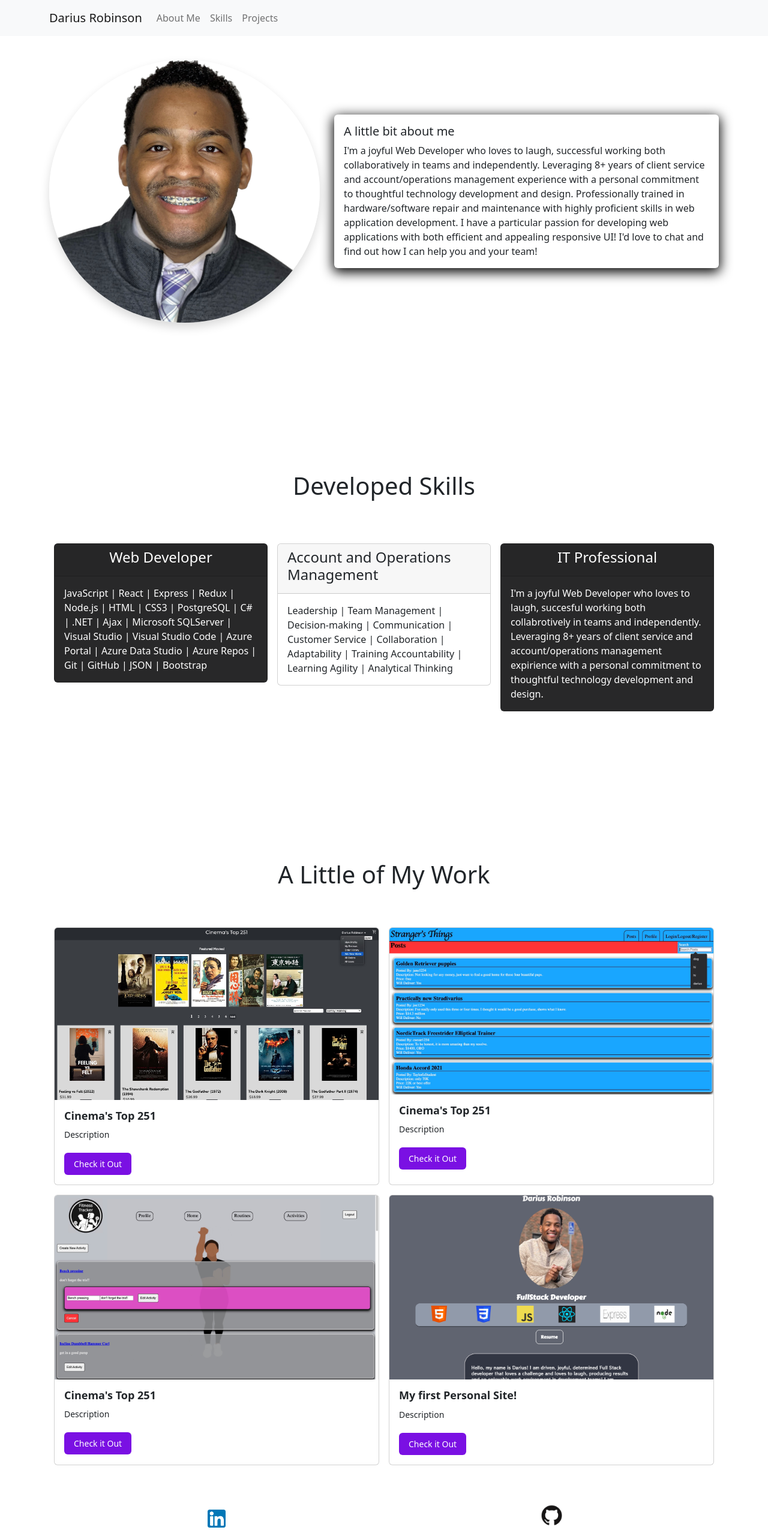
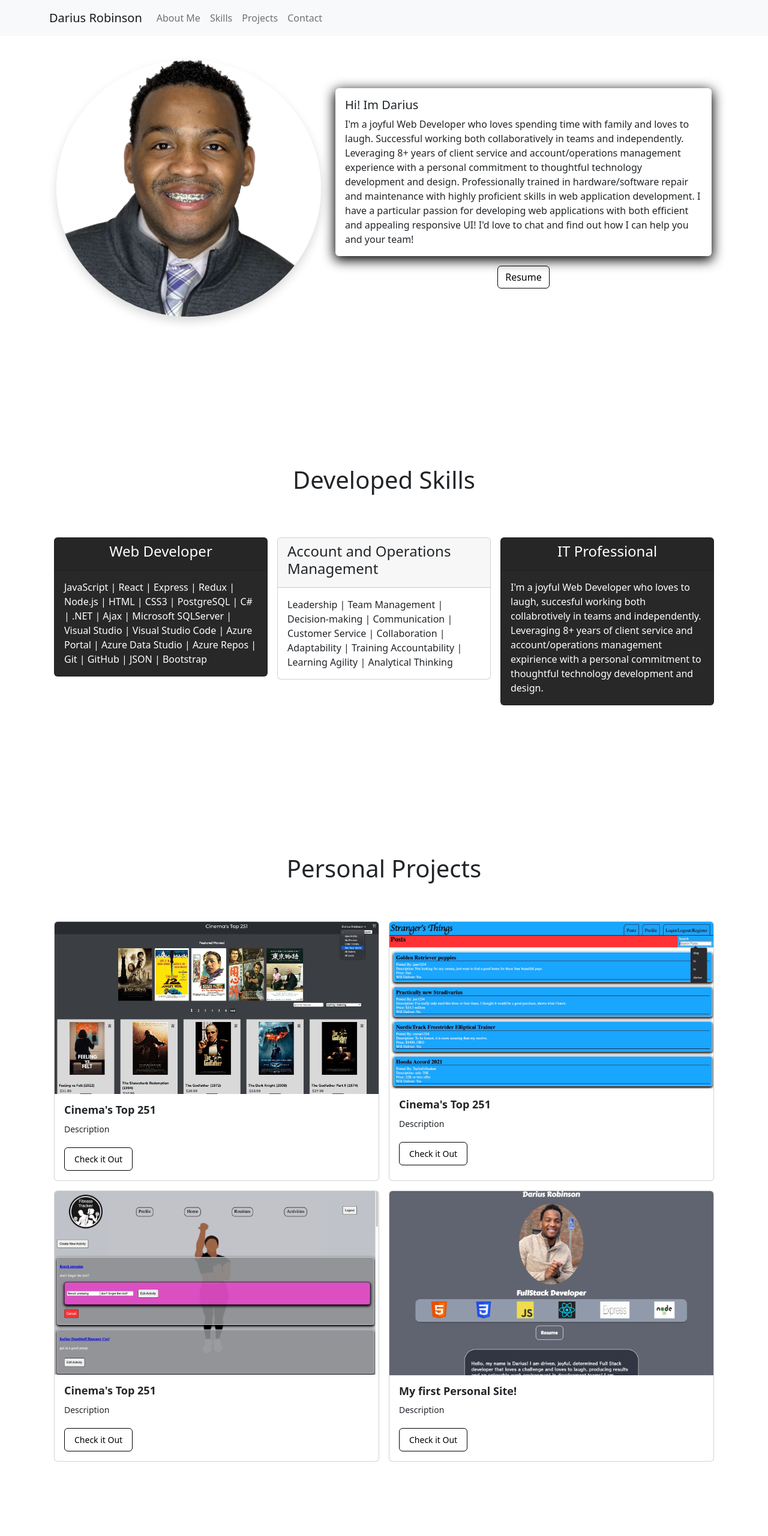
Before and after one commit to DariusRobinson/MySite, a React (Create React App) app: page / in a window 1280 px wide. Shown: the top 2561 px of the page at 60% size. Built offline with nearby package versions, Linux system fonts and the light colour scheme.

Commit message:
finishing up some of the css and differet looks i want

```diff
--- a/public/index.css
+++ b/public/index.css
@@ -17,7 +17,17 @@
   color: white;
 }
 
-/* .projectCardWrapper {
+#skillCard:hover {
+  transform: scale(1.2);
+  filter: grayscale(100%);
+}
+
+#skillsCard:hover {
+  transform: scale(1.2);
+  filter: grayscale(100%);
+}
+
+.projectCardWrapper {
   height: 100%;
   display: flex;
   align-items: stretch;
@@ -25,7 +35,7 @@
 
 .projectCard {
   width: 100%;
-} */
+}
 
 .custom-margin-top {
   margin-top: 15rem;
@@ -60,15 +70,16 @@
 }
 
 .projectCard button {
-  background-color: #7a10e3;
-  border: none;
-  color: #fff;
-  padding: 8px 16px;
-  font-size: 14px;
+  background-color: transparent;
+  border-color: black !important;
+  color: black !important;
+  padding: 8px 16px !important;
+  font-size: 14px !important;
 }
 
 .projectCard button:hover {
-  background-color: #33006d;
+  color: white !important;
+  background-color: black !important;
 }
 
 #aboutIMG {
@@ -97,3 +108,26 @@
 
   height: 50px;
 }
+
+.outerPageLinks:hover {
+  transform: scale(1.2);
+  filter: grayscale(100%);
+}
+
+#resumeButton {
+  margin-top: 1rem;
+  display: flex;
+  justify-content: center;
+}
+
+.resumeButton:hover {
+  color: white !important;
+  background-color: black !important;
+  border: thick #0d6efd;
+}
+
+.contactButton:hover {
+  color: white !important;
+  background-color: black !important;
+  border: thick #0d6efd;
+}
--- a/src/components/About.jsx
+++ b/src/components/About.jsx
@@ -1,71 +1,10 @@
-// import React, { useEffect, useRef, useState } from "react";
-// import { Navigation, Projects, Skills } from "./";
-// import Container from "react-bootstrap/Container";
-// import Row from "react-bootstrap/Row";
-// import Col from "react-bootstrap/Col";
-// import Card from "react-bootstrap/Card";
-
-// const About = () => {
-//   return (
-//     <section id="aboutSection">
-//       <Container className="mb-5">
-//         <></>{" "}
-//       </Container>
-//       <Container className="my-5 mb-5 custom-margin-top-start">
-//         <Row className="align-items-center">
-//           <Col md={5}>
-//             <Card className="shadow-none bg-transparent border-0 p-0">
-//               <Card.Img
-//                 src="IMG_8160.jpeg"
-//                 style={{
-//                   width: "100%",
-//                   height: "auto",
-//                   background: "transparent",
-//                 }}
-//                 className="rounded-circle  shadow"
-//                 id="aboutIMG"
-//               />
-//             </Card>
-//           </Col>
-//           <Col md={7}>
-//             <Card id="aboutCard" className=" bg-transparent border-0">
-//               <Card.Body>
-//                 <Card.Title>A little bit about me</Card.Title>
-//                 <Card.Text>
-//                   I'm a joyful Web Developer who loves to laugh, succesful
-//                   working both collabrotively in teams and independently.
-//                   Leveraging 8+ years of client service and account/operations
-//                   management expirience with a personal commitment to thoughtful
-//                   technology development and design. Professionally trained in
-//                   hardware/software repair and maintenance with highly
-//                   proficient skills in web application development. I have a
-//                   particular passion for developing web applications with both
-//                   efficient and appealing responsive UI! I'd love to chat and
-//                   find out how I can help you and your team!
-//                 </Card.Text>
-//               </Card.Body>
-//             </Card>
-//           </Col>
-//         </Row>
-//       </Container>
-//       <Container className="custom-margin-top">
-//         <Skills />
-//       </Container>
-//       <Container className="custom-margin-top">
-//         <Projects />
-//       </Container>
-//     </section>
-//   );
-// };
-
-// export default About;
-
 import React from "react";
 import { Navigation, Projects, Skills, Footer } from "./";
 import Container from "react-bootstrap/Container";
 import Row from "react-bootstrap/Row";
 import Col from "react-bootstrap/Col";
 import Card from "react-bootstrap/Card";
+import Button from "react-bootstrap/Button";
 
 const About = () => {
   return (
@@ -92,32 +31,37 @@ const About = () => {
           <Col md={7}>
             <Card id="aboutCard" className="bg-transparent border-0">
               <Card.Body>
-                <Card.Title>A little bit about me</Card.Title>
+                <Card.Title>Hi! Im Darius</Card.Title>
                 <Card.Text>
-                  I'm a joyful Web Developer who loves to laugh, successful
-                  working both collaboratively in teams and independently.
-                  Leveraging 8+ years of client service and account/operations
-                  management experience with a personal commitment to thoughtful
-                  technology development and design. Professionally trained in
-                  hardware/software repair and maintenance with highly
-                  proficient skills in web application development. I have a
-                  particular passion for developing web applications with both
-                  efficient and appealing responsive UI! I'd love to chat and
-                  find out how I can help you and your team!
+                  I'm a joyful Web Developer who loves spending time with family
+                  and loves to laugh. Successful working both collaboratively in
+                  teams and independently. Leveraging 8+ years of client service
+                  and account/operations management experience with a personal
+                  commitment to thoughtful technology development and design.
+                  Professionally trained in hardware/software repair and
+                  maintenance with highly proficient skills in web application
+                  development. I have a particular passion for developing web
+                  applications with both efficient and appealing responsive UI!
+                  I'd love to chat and find out how I can help you and your
+                  team!
                 </Card.Text>
               </Card.Body>
             </Card>
+            <Container id="resumeButton">
+              <Button
+                className="resumeButton"
+                style={{
+                  backgroundColor: "transparent",
+                  borderColor: "black",
+                  color: "black",
+                }}
+                href="https://drive.google.com/file/d/1Zbs_lWEN8BPZaGCOZCxT3xFPAsN5GtO8/view"
+              >
+                Resume
+              </Button>
+            </Container>
           </Col>
         </Row>
-      </Container>
-      <Container className="custom-margin-top">
-        <Skills />
-      </Container>
-      <Container className="custom-margin-top">
-        <Projects />
-      </Container>
-      <Container className="mt-5">
-        <Footer />
       </Container>
     </section>
   );
--- a/src/components/App.jsx
+++ b/src/components/App.jsx
@@ -1,19 +1,31 @@
 import React from "react";
 import { BrowserRouter as Router, Route, Routes } from "react-router-dom";
-import Button from "react-bootstrap/Button";
-import { Navigation, Projects, About, Skills } from "./";
+import { Navigation, Projects, Skills, Footer, About } from "./";
+import Container from "react-bootstrap/Container";
+import Row from "react-bootstrap/Row";
+import Col from "react-bootstrap/Col";
+import Card from "react-bootstrap/Card";
+import ContactMe from "./ContactMe";
 
 const App = () => {
   return (
     <>
       <Navigation />
-      <Router>
-        <Routes>
-          <Route exact path="/" element={<About />} />
-          <Route path="/portfolio" element={<Projects />} />
-          <Route path="/skills" element={<Skills />} />
-        </Routes>
-      </Router>
+      <Container>
+        <About />
+      </Container>
+      <Container className="custom-margin-top">
+        <Skills />
+      </Container>
+      <Container className="custom-margin-top">
+        <Projects />
+      </Container>
+      <Container className="custom-margin-top">
+        <ContactMe />
+      </Container>
+      <Container className="mt-5">
+        <Footer />
+      </Container>
     </>
   );
 };
--- /dev/null
+++ b/src/components/ContactMe.jsx
@@ -0,0 +1,71 @@
+import React, { useState } from "react";
+import { Container, Row, Col, Form, Button } from "react-bootstrap";
+
+const ContactMe = () => {
+  const [name, setName] = useState("");
+  const [message, setMessage] = useState("");
+
+  const handleNameChange = (e) => {
+    setName(e.target.value);
+  };
+
+  const handleMessageChange = (e) => {
+    setMessage(e.target.value);
+  };
+
+  const handleSubmit = () => {
+    const subject = `${name} reached out to you from your personal site`;
+    const body = message;
+    const email = "robinson.darius090@gmail.com";
+    window.location.href = `mailto:${email}?subject=${encodeURIComponent(
+      subject
+    )}&body=${encodeURIComponent(body)}`;
+  };
+
+  return (
+    <section id="contactSection">
+      <Container>
+        <Row className="justify-content-center">
+          <Col xs={12} sm={8} md={6}>
+            <div className="contact-form">
+              <h2>Contact Me</h2>
+              <Form>
+                <Form.Group controlId="nameInput">
+                  <Form.Label>Name:</Form.Label>
+                  <Form.Control
+                    type="text"
+                    value={name}
+                    onChange={handleNameChange}
+                  />
+                </Form.Group>
+                <Form.Group controlId="messageInput">
+                  <Form.Label>Message:</Form.Label>
+                  <Form.Control
+                    as="textarea"
+                    rows={4}
+                    value={message}
+                    onChange={handleMessageChange}
+                  />
+                </Form.Group>
+                <Button
+                  className="contactButton"
+                  style={{
+                    backgroundColor: "transparent",
+                    borderColor: "black",
+                    color: "black",
+                  }}
+                  variant="primary"
+                  onClick={handleSubmit}
+                >
+                  Submit
+                </Button>
+              </Form>
+            </div>
+          </Col>
+        </Row>
+      </Container>
+    </section>
+  );
+};
+
+export default ContactMe;
--- a/src/components/Navigation.jsx
+++ b/src/components/Navigation.jsx
@@ -78,6 +78,19 @@ const Navigation = () => {
                 Projects
               </Link>
             </li>
+            <li className="nav-item">
+              <Link
+                className="nav-link"
+                activeClass="active"
+                to="contactSection"
+                spy={true}
+                smooth={true}
+                offset={-70}
+                duration={500}
+              >
+                Contact
+              </Link>
+            </li>
           </ul>
         </Navbar.Collapse>
       </Container>
--- a/src/components/Projects.jsx
+++ b/src/components/Projects.jsx
@@ -1,70 +1,3 @@
-// import React from "react";
-// import Button from "react-bootstrap/Button";
-// import Container from "react-bootstrap/Container";
-// import Row from "react-bootstrap/Row";
-// import Col from "react-bootstrap/Col";
-// import Card from "react-bootstrap/Card";
-
-// const Projects = () => {
-//   return (
-//     <>
-//       <section id="projectsSection">
-//         <Container
-//           className="d-flex justify-content-center mb-5"
-//           id="ProjTitleContainer"
-//         >
-//           <h1>Projects</h1>
-//         </Container>
-//         <Container className="d-flex justify-content-center p-2">
-//           <Row className="row row-cols-1 row-cols-md-2 g-3">
-//             <Col className="px-2">
-//               <div className="projectCardWrapper">
-//                 <Card className="projectCard" rounded>
-//                   <Card.Img variant="top" src="Image 8-27-22 at 12.21 AM.jpg" />
-//                   <Card.Body>
-//                     <Card.Title>Cinema's Top 251</Card.Title>
-//                     <Card.Text>Description</Card.Text>
-//                     <Button>Check it Out</Button>
-//                   </Card.Body>
-//                 </Card>
-//               </div>
-//             </Col>
-//             <Col className="px-2">
-//               <div className="projectCardWrapper">
-//                 <Card className="projectCard" rounded>
-//                   <Card.Img
-//                     variant="top"
-//                     src="Image 8-27-22 at 12.08 AM.jpeg"
-//                   />
-//                   <Card.Body>
-//                     <Card.Title>Cinema's Top 251</Card.Title>
-//                     <Card.Text>Description</Card.Text>
-//                     <Button>Check it Out</Button>
-//                   </Card.Body>
-//                 </Card>
-//               </div>
-//             </Col>
-//             <Col className="px-2">
-//               <div className="projectCardWrapper">
-//                 <Card className="projectCard" rounded>
-//                   <Card.Img variant="top" src="Image 8-27-22 at 12.27 AM.jpg" />
-//                   <Card.Body>
-//                     <Card.Title>Cinema's Top 251</Card.Title>
-//                     <Card.Text>Description</Card.Text>
-//                     <Button>Check it Out</Button>
-//                   </Card.Body>
-//                 </Card>
-//               </div>
-//             </Col>
-//           </Row>
-//         </Container>
-//       </section>
-//     </>
-//   );
-// };
-
-// export default Projects;
-
 import React from "react";
 import Button from "react-bootstrap/Button";
 import Container from "react-bootstrap/Container";
@@ -80,7 +13,7 @@ const Projects = () => {
           className="d-flex justify-content-center mb-5"
           id="ProjTitleContainer"
         >
-          <h1>A Little of My Work</h1>
+          <h1>Personal Projects</h1>
         </Container>
         <Container className="d-flex justify-content-center p-2">
           <Row className="row row-cols-1 row-cols-md-2 g-3">
--- a/src/components/Skills.jsx
+++ b/src/components/Skills.jsx
@@ -28,7 +28,7 @@ const Skills = () => {
             </Card>
           </Col>
           <Col>
-            <Card rounded>
+            <Card id="skillCard" rounded>
               <Card.Header className="skillsCard d-flex justify-content-center">
                 <h4>Account and Operations Management</h4>
               </Card.Header>
--- a/src/components/index.js
+++ b/src/components/index.js
@@ -4,3 +4,4 @@ export { default as Projects } from "./Projects";
 export { default as About } from "./About";
 export { default as Skills } from "./Skills";
 export { default as Footer } from "./Footer";
+export { default as ContactMe } from "./ContactMe";
```
